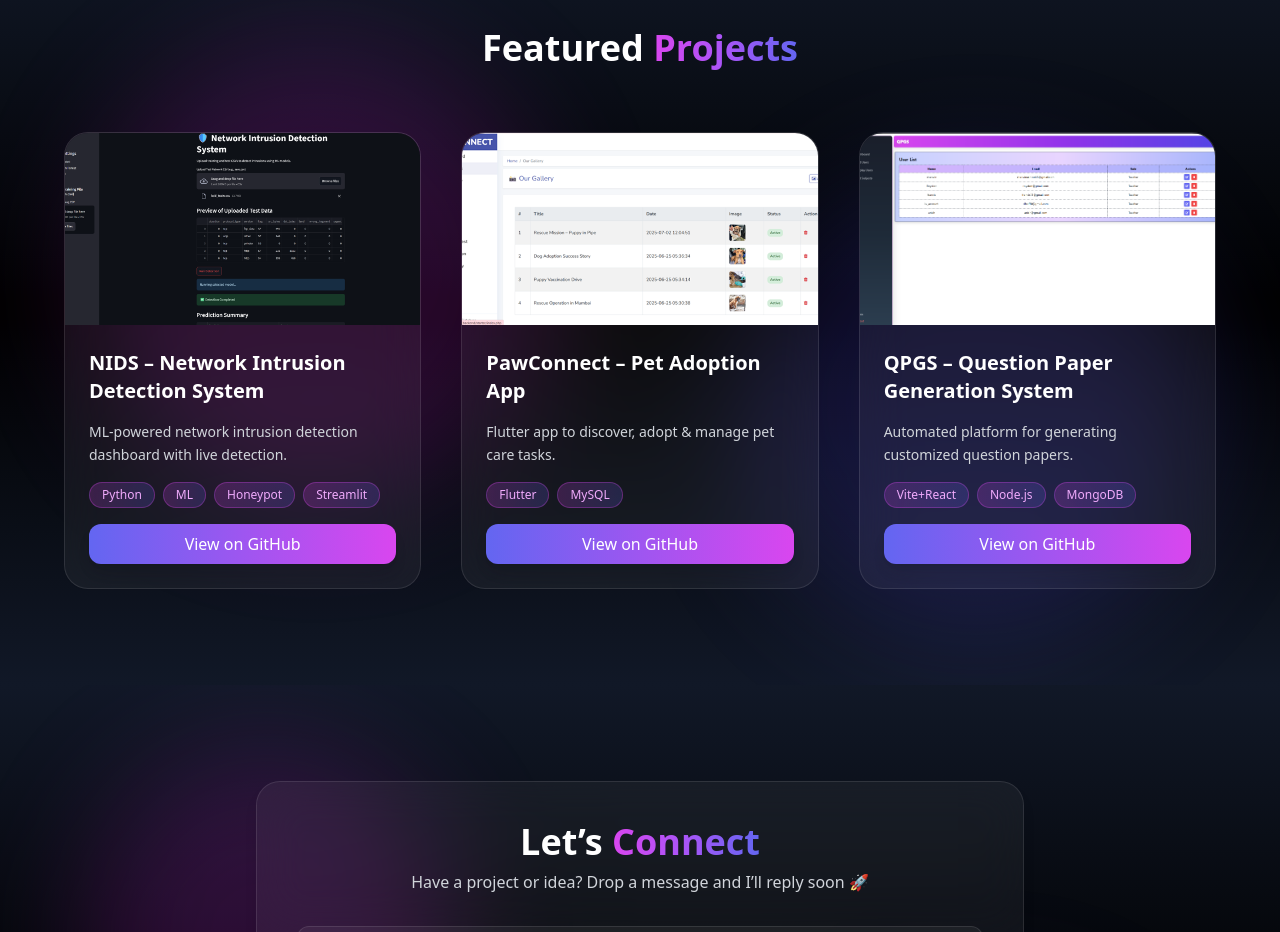
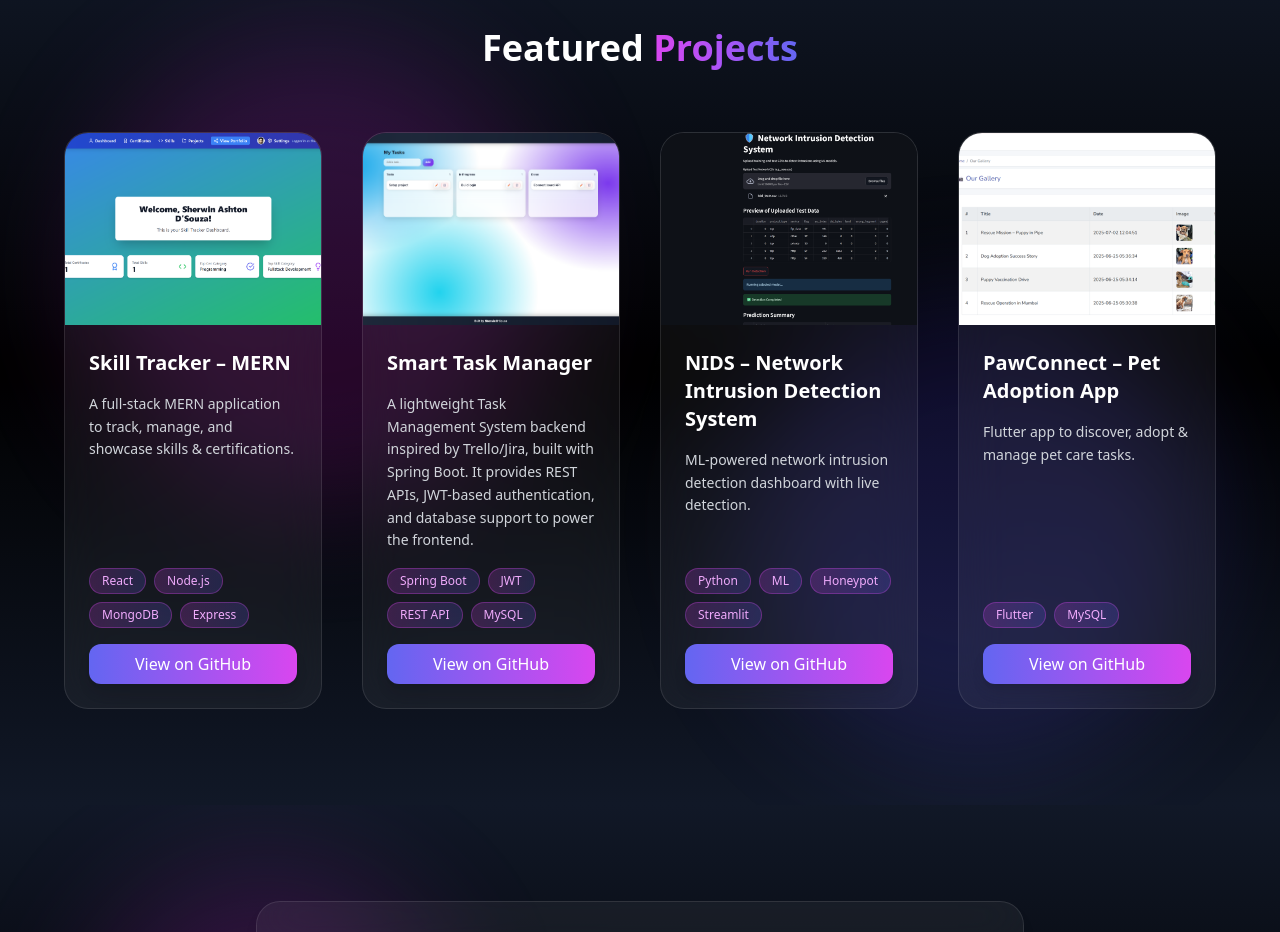
Before and after one commit to Sherwin333/Sherwin_Portfolio, a React (Create React App) app: page / in a window 1280 px wide. Shown: the part 2500-3432 px from the top of the page. Built offline with nearby package versions, Linux system fonts and the light colour scheme.

Commit message:
Adding Existing Changes

```diff
--- a/src/components/Projects.jsx
+++ b/src/components/Projects.jsx
@@ -1,6 +1,20 @@
 import { motion } from "framer-motion";
 
 const projects = [
+  {
+    title: "Skill Tracker – MERN",
+    desc: "A full-stack MERN application to track, manage, and showcase skills & certifications.",
+    tech: ["React", "Node.js", "MongoDB", "Express"],
+    img: "images/skilltracker.png",
+    code: "https://github.com/Sherwin333/Skill-Tracker-MERN",
+  },
+  {
+    title: "Smart Task Manager",
+    desc: "A lightweight Task Management System backend inspired by Trello/Jira, built with Spring Boot. It provides REST APIs, JWT-based authentication, and database support to power the frontend.",
+    tech: ["Spring Boot", "JWT", "REST API", "MySQL"],
+    img: "images/taskmanager.png",
+    code: "https://github.com/Sherwin333/Smart-Task-Manager",
+  },
   {
     title: "NIDS – Network Intrusion Detection System",
     desc: "ML-powered network intrusion detection dashboard with live detection.",
@@ -14,13 +28,6 @@ const projects = [
     tech: ["Flutter", "MySQL"],
     img: "images/Picture2.png",
     code: "https://github.com/Sherwin333/PawConnect-Flutter-App.git",
-  },
-  {
-    title: "QPGS – Question Paper Generation System",
-    desc: "Automated platform for generating customized question papers.",
-    tech: ["Vite+React", "Node.js", "MongoDB"],
-    img: "images/3.png",
-    code: "https://github.com/Sherwin333/Question-Paper-Generation-System-QPGS-.git",
   },
 ];
 
@@ -42,11 +49,12 @@ export default function Projects() {
           </span>
         </h2>
 
-        <div className="grid md:grid-cols-2 lg:grid-cols-3 gap-10">
+        {/* ✅ Fixed Grid */}
+        <div className="grid md:grid-cols-2 lg:grid-cols-4 gap-10">
           {projects.map((p, i) => (
             <motion.article
               key={p.title}
-              className="group relative overflow-hidden rounded-3xl border border-white/10 bg-white/5 backdrop-blur-xl hover:shadow-xl hover:shadow-fuchsia-500/20 transition-all duration-500"
+              className="group relative flex flex-col justify-between overflow-hidden rounded-3xl border border-white/10 bg-white/5 backdrop-blur-xl hover:shadow-xl hover:shadow-fuchsia-500/20 transition-all duration-500"
               initial={{ opacity: 0, y: 40 }}
               whileInView={{ opacity: 1, y: 0 }}
               viewport={{ once: true }}
@@ -64,9 +72,11 @@ export default function Projects() {
               </div>
 
               {/* Content */}
-              <div className="p-6 space-y-4">
+              <div className="p-6 flex flex-col flex-grow space-y-4">
                 <h3 className="text-xl font-semibold">{p.title}</h3>
-                <p className="text-gray-300 text-sm leading-relaxed">{p.desc}</p>
+                <p className="text-gray-300 text-sm leading-relaxed flex-grow">
+                  {p.desc}
+                </p>
 
                 <ul className="flex flex-wrap gap-2">
                   {p.tech.map((t) => (
@@ -85,7 +95,7 @@ export default function Projects() {
                   rel="noopener noreferrer"
                   whileHover={{ scale: 1.05 }}
                   whileTap={{ scale: 0.95 }}
-                  className="mt-3 inline-block w-full text-center px-4 py-2 rounded-xl bg-gradient-to-r from-indigo-500 to-fuchsia-500 hover:from-indigo-400 hover:to-fuchsia-400 text-white font-medium shadow-lg"
+                  className="mt-4 inline-block w-full text-center px-4 py-2 rounded-xl bg-gradient-to-r from-indigo-500 to-fuchsia-500 hover:from-indigo-400 hover:to-fuchsia-400 text-white font-medium shadow-lg"
                 >
                   View on GitHub
                 </motion.a>
```
Also changed, not shown: public/images/skilltracker.png (added), public/images/taskmanager.png (added).
